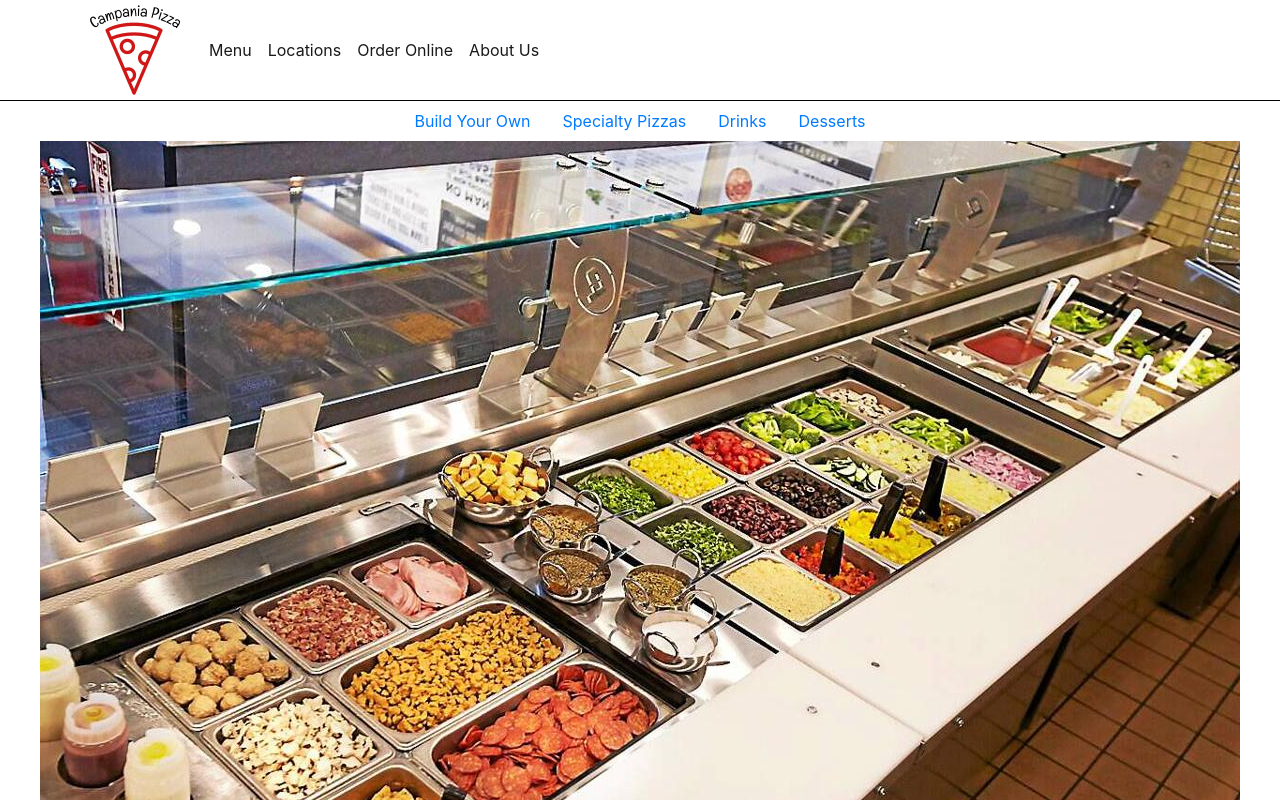
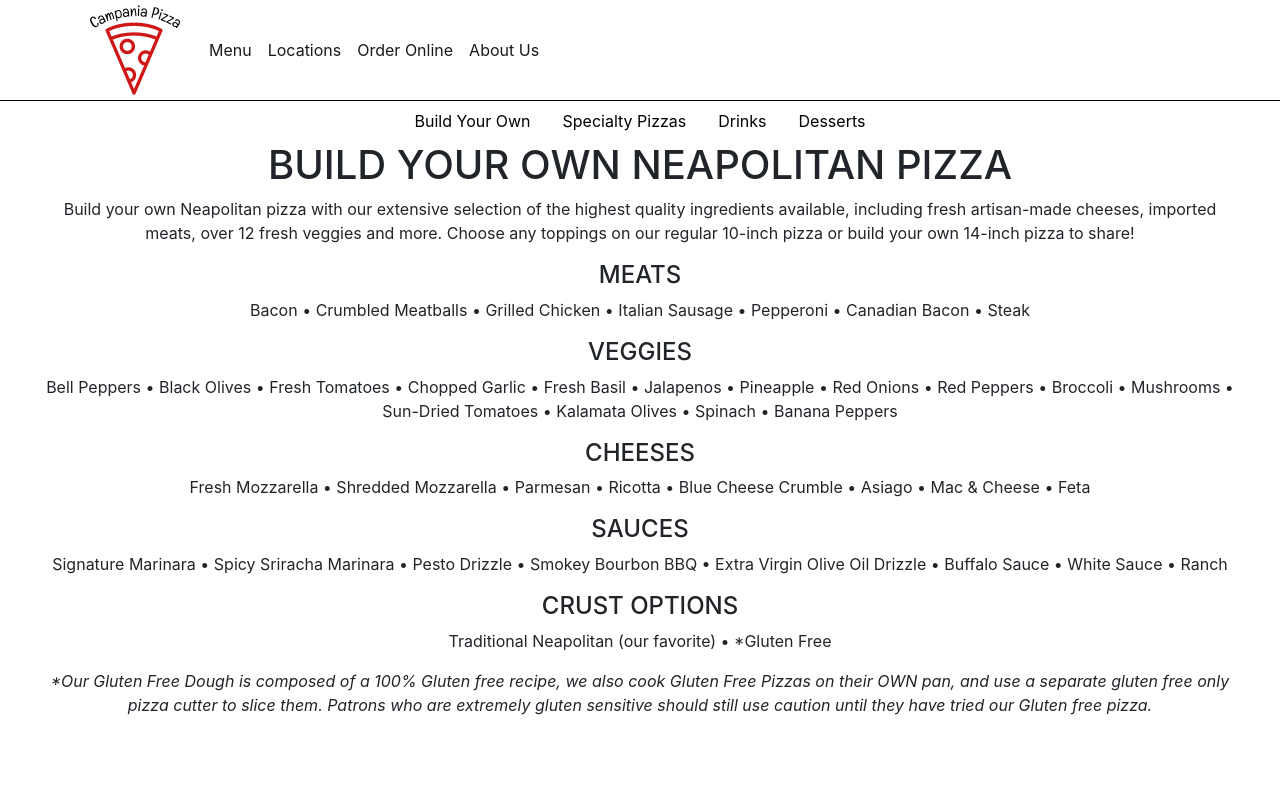
Before and after one commit to keldim/CampaniaPizza, an Angular app in the folder client/: page /menu/buildyourown in a window 1280 px wide. Shown: the top 800 px of the page. Built offline with nearby package versions, Linux system fonts and the light colour scheme.

Commit message:
need to review Spring before moving on

```diff
--- a/client/src/app/app.component.css
+++ b/client/src/app/app.component.css
@@ -7,3 +7,7 @@
 .mainArea {
   margin-top: 101px;
 }
+
+.navbar-nav li:hover{
+  border-bottom: 5px solid red;
+}
--- a/client/src/app/menu/build_your_own.component.css
+++ b/client/src/app/menu/build_your_own.component.css
@@ -1,3 +1,6 @@
-.textInByo {
+.divForText {
+  margin-left: auto;
+  margin-right: auto;
+  width: 1200px;
   text-align: center;
 }
--- a/client/src/app/menu/build_your_own.component.html
+++ b/client/src/app/menu/build_your_own.component.html
@@ -1,45 +1,46 @@
 
-  <img src="../../assets/images/5bf4bab440d3b.image.jpg" style="display: block;
+  <!-- <img src="../../assets/images/5bf4bab440d3b.image.jpg" style="display: block;
   margin-left: auto;
-  margin-right: auto;">
+  margin-right: auto;"> -->
 
-<h1 class="textInByo">BUILD YOUR OWN NEAPOLITAN PIZZA</h1>
-<p class="textInByo">
+<div class="divForText">
+  <h1>BUILD YOUR OWN NEAPOLITAN PIZZA</h1>
+  <p>
     Build your own Neapolitan pizza with our extensive selection of the highest
     quality ingredients available, including fresh artisan-made cheeses,
     imported meats, over 12 fresh veggies and more. Choose any toppings on our
     regular 10-inch pizza or build your own 14-inch pizza to share!
   </p>
 
-<h4 class="textInByo">MEATS</h4>
-<p class="textInByo">
+  <h4>MEATS</h4>
+  <p>
     Bacon • Crumbled Meatballs • Grilled Chicken • Italian Sausage • Pepperoni •
     Canadian Bacon • Steak
   </p>
 
-<h4 class="textInByo">VEGGIES</h4>
-<p class="textInByo">
+  <h4>VEGGIES</h4>
+  <p>
     Bell Peppers • Black Olives • Fresh Tomatoes • Chopped Garlic • Fresh Basil
     • Jalapenos • Pineapple • Red Onions • Red Peppers • Broccoli • Mushrooms •
     Sun-Dried Tomatoes • Kalamata Olives • Spinach • Banana Peppers
   </p>
-<h4 class="textInByo">CHEESES</h4>
-<p class="textInByo">
+  <h4>CHEESES</h4>
+  <p>
     Fresh Mozzarella • Shredded Mozzarella • Parmesan • Ricotta • Blue Cheese
     Crumble • Asiago • Mac & Cheese • Feta
   </p>
 
-<h4 class="textInByo">SAUCES</h4>
-<p class="textInByo">
+  <h4>SAUCES</h4>
+  <p>
     Signature Marinara • Spicy Sriracha Marinara • Pesto Drizzle • Smokey
     Bourbon BBQ • Extra Virgin Olive Oil Drizzle • Buffalo Sauce • White Sauce •
     Ranch
   </p>
 
-<h4 class="textInByo">CRUST OPTIONS</h4>
-<p class="textInByo">Traditional Neapolitan (our favorite) • *Gluten Free</p>
+  <h4>CRUST OPTIONS</h4>
+  <p>Traditional Neapolitan (our favorite) • *Gluten Free</p>
 
-<p class="textInByo">
+  <p>
     <em>
       *Our Gluten Free Dough is composed of a 100% Gluten free recipe, we also
       cook Gluten Free Pizzas on their OWN pan, and use a separate gluten free
@@ -48,3 +49,4 @@
       pizza.
     </em>
   </p>
+</div>
--- a/client/src/app/menu/menu.component.css
+++ b/client/src/app/menu/menu.component.css
@@ -0,0 +1,7 @@
+.linkColor {
+  color: black;
+}
+
+.justify-content-center li:hover{
+  border-bottom: 5px solid red;
+}
--- a/client/src/app/menu/menu.component.html
+++ b/client/src/app/menu/menu.component.html
@@ -1,16 +1,16 @@
 <div class="container">
   <ul class="nav justify-content-center">
     <li class="nav-item">
-      <a class="nav-link" href="#" [routerLink]="['/menu/buildyourown']">Build Your Own</a>
+      <a class="nav-link linkColor" href="#" [routerLink]="['/menu/buildyourown']">Build Your Own</a>
     </li>
     <li class="nav-item">
-      <a class="nav-link" href="#" [routerLink]="['/menu/specialtypizzas']">Specialty Pizzas</a>
+      <a class="nav-link linkColor" href="#" [routerLink]="['/menu/specialtypizzas']">Specialty Pizzas</a>
     </li>
     <li class="nav-item">
-      <a class="nav-link" href="#">Drinks</a>
+      <a class="nav-link linkColor" href="#">Drinks</a>
     </li>
     <li class="nav-item">
-      <a class="nav-link" href="#">Desserts</a>
+      <a class="nav-link linkColor" href="#">Desserts</a>
     </li>
   </ul>
 </div>
```
Also changed, not shown: 2 other files (tests, documents, lock files or other folders). Lines whose indentation alone changed are shown as unchanged.
